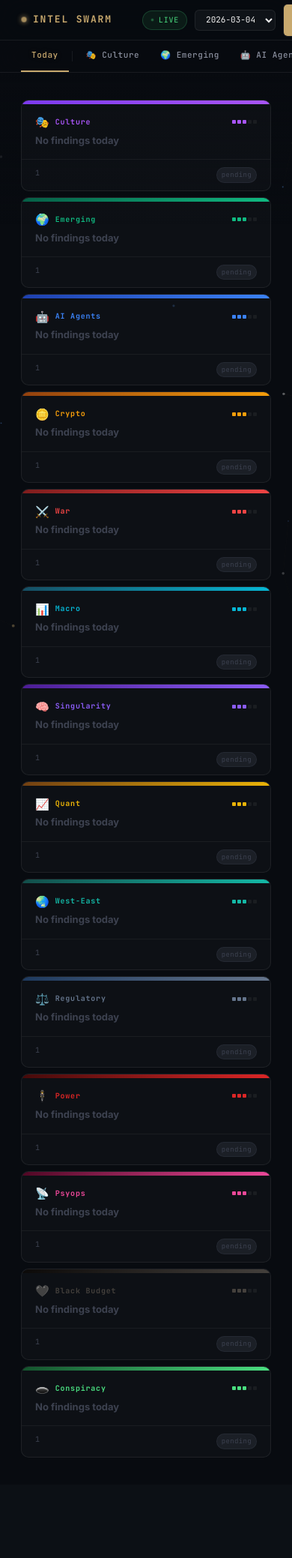
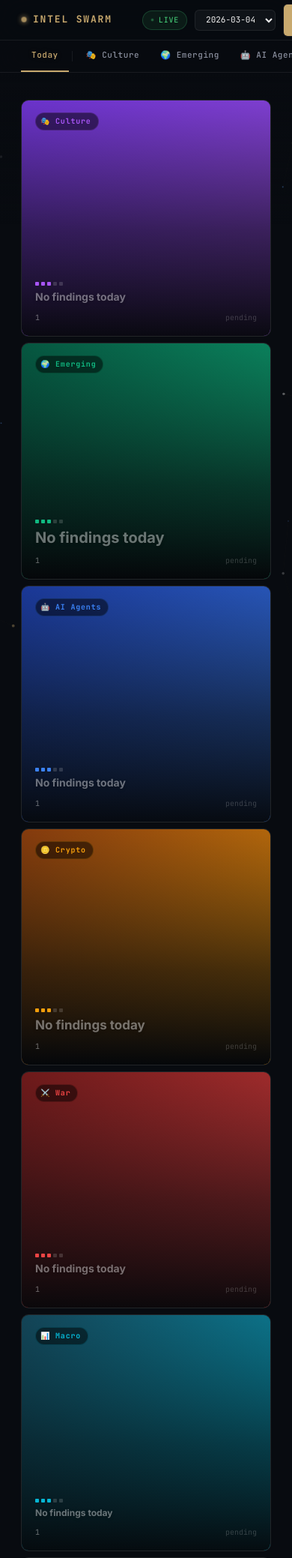
Before and after one commit to outsmartchad/intel-swarm, a Flask app: page /date/1 in a window 390 px wide; the page is wider, and only the part inside the window is pictured. Shown: the top 2078 px of that part at 75% size. Before the commit the page ends 1944 px from the top of that part, so only its background shows below. Run offline with Flask 3, Linux system fonts and the light colour scheme.

Commit message:
feat: BBC/CNBC editorial layout with daily-rotating hero
- assign_layout(): date-seeded random hero selection (weighted by score)
  - Hero (7-col): rotates daily from top-3 highest-score domains
  - Featured (5-col): another top scorer
  - Medium (4-col): next 3
  - Small (3-col): rest
- Cards are full-bleed image backgrounds with gradient overlay
- No-image cards: domain gradient as full-bleed background (intentional)
- Domain badge floats top-left on every card
- Score pip indicators + filed status in footer
- Staggered fade-up entrance animation
- Responsive: 2-col tablet, 1-col mobile

```diff
--- a/web/server.py
+++ b/web/server.py
@@ -1,10 +1,9 @@
 #!/usr/bin/env python3
 """Intel Swarm — Intelligence News Dashboard"""
 
-import os, glob, re
+import os, glob, re, json, random, hashlib
 from flask import Flask, render_template, abort, request, make_response
 import markdown as md_lib
-import json
 
 BASE = os.path.dirname(os.path.dirname(os.path.abspath(__file__)))
 
@@ -171,6 +170,28 @@
     )
     return m.group(1).strip() if m else ""
 
+def assign_layout(domains, date):
+    """Assign BBC/CNBC-style card sizes — hero rotates daily by date seed + score."""
+    seed = int(hashlib.md5(date.encode()).hexdigest()[:8], 16)
+    rng = random.Random(seed)
+
+    scored = sorted(range(len(domains)), key=lambda i: domains[i].get("score", 3), reverse=True)
+    # Hero: pick from top-3 scorers (date-seeded)
+    hero_pool = scored[:min(3, len(scored))]
+    hero_i = rng.choice(hero_pool)
+    remaining = [i for i in scored if i != hero_i]
+    # Featured: pick from next top-3
+    feat_pool = remaining[:min(3, len(remaining))]
+    feat_i = rng.choice(feat_pool)
+    rest = [i for i in remaining if i != feat_i]
+
+    for i, d in enumerate(domains):
+        if i == hero_i:     d["layout"] = "hero"
+        elif i == feat_i:   d["layout"] = "featured"
+        elif i in rest[:3]: d["layout"] = "medium"
+        else:               d["layout"] = "small"
+    return domains
+
 def render_findings_cards(findings):
     """Render findings as image cards for the domain article view."""
     if not findings: return ""
@@ -269,6 +290,8 @@
         if m:
             chief_action = re.sub(r'\s+', ' ', m.group(1).strip())[:400]
 
+    domains = assign_layout(domains, date)
+
     return render_template("home.html",
         date=date, dates=dates, lang=lang,
         synthesis_raw=synthesis_raw,
--- a/web/templates/home.html
+++ b/web/templates/home.html
@@ -4,93 +4,139 @@
 
 {% block body %}
 <style>
-  /* Editorial grid */
-  .editorial { display: grid; grid-template-columns: repeat(12, 1fr); gap: 8px; }
+/* ── SYNTHESIS STRIP ── */
+.syn-hero { margin-bottom: 24px; }
 
-  .card {
-    background: rgba(255,255,255,0.025);
+/* ── EDITORIAL GRID ── */
+.editorial {
+  display: grid;
+  grid-template-columns: repeat(12, 1fr);
+  grid-auto-rows: 10px; /* fine-grained row control */
+  gap: 8px;
+  margin-bottom: 48px;
+}
+
+/* Base card */
+.ecard {
+  position: relative; overflow: hidden; border-radius: 10px;
+  background: #111418;
   border: 1px solid rgba(255,255,255,0.07);
-    border-radius: 10px; overflow: hidden;
   text-decoration: none; color: inherit;
   display: flex; flex-direction: column;
-    transition: transform .2s cubic-bezier(.4,0,.2,1), border-color .2s, box-shadow .2s;
-    position: relative;
+  transition: border-color .2s, box-shadow .2s, transform .2s;
 }
-  .card:hover {
-    transform: translateY(-3px);
-    border-color: rgba(200,169,110,0.35);
-    box-shadow: 0 12px 40px rgba(0,0,0,0.5), 0 0 0 1px rgba(200,169,110,0.1);
+.ecard:hover {
+  border-color: rgba(200,169,110,.35);
+  box-shadow: 0 8px 40px rgba(0,0,0,.6);
+  transform: translateY(-2px);
 }
 
-  /* Score → column span */
-  .card-xl  { grid-column: span 6; }  /* score 5: half width */
-  .card-lg  { grid-column: span 4; }  /* score 4: third */
-  .card-md  { grid-column: span 3; }  /* score 3: quarter */
-  .card-sm  { grid-column: span 3; }  /* score 1-2: quarter */
+/* Layout slots */
+.ecard-hero     { grid-column: span 7; grid-row: span 30; }
+.ecard-featured { grid-column: span 5; grid-row: span 30; }
+.ecard-medium   { grid-column: span 4; grid-row: span 20; }
+.ecard-small    { grid-column: span 3; grid-row: span 14; }
 
-  /* Domain color banner */
-  /* Card image or color banner */
-  .card-banner {
-    width: 100%; flex-shrink: 0; overflow: hidden;
-    position: relative;
+/* Full-bleed image bg */
+.ecard-bg {
+  position: absolute; inset: 0;
+  background-size: cover; background-position: center;
+  transition: transform .5s ease;
 }
-  .card-banner-img {
-    width: 100%; height: 100%; object-fit: cover;
-    display: block; transition: transform .4s ease;
+.ecard:hover .ecard-bg { transform: scale(1.04); }
+.ecard-gradient-bg {
+  position: absolute; inset: 0;
 }
-  .card:hover .card-banner-img { transform: scale(1.04); }
-  .card-banner-color { height: 5px; width: 100%; }
-  .card-xl  .card-banner { height: 180px; }
-  .card-lg  .card-banner { height: 130px; }
-  .card-md  .card-banner, .card-sm .card-banner { height: 5px; overflow: visible; }
-  /* Gradient overlay on images */
-  .card-banner::after {
-    content: ''; position: absolute; bottom: 0; left: 0; right: 0; height: 60%;
-    background: linear-gradient(to top, rgba(8,11,16,.85), transparent);
-    pointer-events: none;
+/* Overlay */
+.ecard-overlay {
+  position: absolute; inset: 0;
+  background: linear-gradient(
+    to top,
+    rgba(5,7,10,.97) 0%,
+    rgba(5,7,10,.65) 45%,
+    rgba(5,7,10,.15) 100%
+  );
 }
-  .card-md .card-banner::after, .card-sm .card-banner::after { display: none; }
+.ecard-hero .ecard-overlay, .ecard-featured .ecard-overlay {
+  background: linear-gradient(
+    to top,
+    rgba(5,7,10,1) 0%,
+    rgba(5,7,10,.7) 40%,
+    rgba(5,7,10,.1) 100%
+  );
+}
 
-  .card-body { padding: 16px 18px; flex: 1; display: flex; flex-direction: column; gap: 8px; }
-  .card-meta { display: flex; align-items: center; gap: 8px; }
-  .card-emoji { font-size: 15px; line-height: 1; }
-  .card-domain { font-family: var(--mono); font-size: 10px; font-weight: 700; letter-spacing: .08em; }
-  .card-score { margin-left: auto; display: flex; gap: 2px; }
-  .score-pip { width: 5px; height: 5px; border-radius: 1px; }
-  .score-pip.filled { opacity: 1; }
-  .score-pip.empty  { opacity: .15; background: #666 !important; }
-  .card-status-badge { font-family: var(--mono); font-size: 9px; letter-spacing: .04em; padding: 2px 6px; border-radius: 99px; }
-  .badge-filed   { background: rgba(74,222,128,.08);  color: #4ade80; border: 1px solid rgba(74,222,128,.2); }
-  .badge-pending { background: rgba(61,66,80,.3); color: #3d4250; border: 1px solid rgba(61,66,80,.3); }
+/* Content sits above overlay */
+.ecard-content {
+  position: relative; z-index: 2;
+  padding: 16px 18px;
+  display: flex; flex-direction: column; justify-content: flex-end;
+  height: 100%;
+  gap: 6px;
+}
 
-  .card-headline { font-weight: 700; line-height: 1.35; color: var(--text); }
-  .card-xl  .card-headline { font-size: 17px; }
-  .card-lg  .card-headline { font-size: 15px; }
-  .card-md  .card-headline { font-size: 13px; }
-  .card-sm  .card-headline { font-size: 12px; }
+/* Domain badge */
+.ecard-badge {
+  display: inline-flex; align-items: center; gap: 6px;
+  font-family: var(--mono); font-size: 10px; font-weight: 700;
+  letter-spacing: .08em; padding: 3px 9px 3px 6px;
+  border-radius: 99px;
+  background: rgba(0,0,0,.5); backdrop-filter: blur(4px);
+  border: 1px solid rgba(255,255,255,.1);
+  width: fit-content;
+  align-self: flex-start;
+  margin-bottom: auto; /* push badge to top, text to bottom */
+}
 
-  .card-preview {
-    font-size: 12px; color: var(--muted); line-height: 1.6;
+/* Score pips */
+.ecard-pips { display: flex; gap: 3px; align-items: center; }
+.epip { width: 5px; height: 5px; border-radius: 1px; }
+.epip.on { opacity: 1; }
+.epip.off { background: rgba(255,255,255,.15) !important; }
+
+.ecard-headline {
+  font-weight: 700; line-height: 1.3; color: #fff;
+  text-shadow: 0 1px 4px rgba(0,0,0,.8);
+}
+.ecard-hero     .ecard-headline { font-size: 20px; }
+.ecard-featured .ecard-headline { font-size: 17px; }
+.ecard-medium   .ecard-headline { font-size: 14px; }
+.ecard-small    .ecard-headline { font-size: 12px; }
+
+.ecard-preview {
+  font-size: 12px; color: rgba(255,255,255,.65); line-height: 1.5;
   display: -webkit-box; -webkit-box-orient: vertical; overflow: hidden;
+  text-shadow: 0 1px 3px rgba(0,0,0,.8);
 }
-  .card-xl  .card-preview { -webkit-line-clamp: 4; }
-  .card-lg  .card-preview { -webkit-line-clamp: 3; }
-  .card-md  .card-preview { -webkit-line-clamp: 2; }
-  .card-sm  .card-preview { -webkit-line-clamp: 2; }
+.ecard-hero     .ecard-preview { -webkit-line-clamp: 3; }
+.ecard-featured .ecard-preview { -webkit-line-clamp: 2; }
+.ecard-medium   .ecard-preview { -webkit-line-clamp: 2; }
+.ecard-small    .ecard-preview { display: none; }
 
-  .card-footer { padding: 10px 18px; border-top: 1px solid rgba(255,255,255,.05); font-family: var(--mono); font-size: 10px; color: var(--dim); display: flex; justify-content: space-between; }
+.ecard-footer {
+  display: flex; align-items: center; justify-content: space-between;
+  font-family: var(--mono); font-size: 10px;
+  color: rgba(255,255,255,.4);
+}
+.ecard-filed   { color: #4ade80; }
+.ecard-pending { color: rgba(255,255,255,.2); }
 
+/* Stagger animations */
+.ecard { animation: fadeUp .4s ease both; }
+{% for i in range(1,15) %}.ecard:nth-child({{ i }}){animation-delay:{{ "%.2f"|format(i*0.05) }}s}{% endfor %}
+
+/* Responsive */
 @media (max-width: 900px) {
-    .card-xl, .card-lg, .card-md, .card-sm { grid-column: span 6; }
+  .ecard-hero     { grid-column: span 12; grid-row: span 24; }
+  .ecard-featured { grid-column: span 12; grid-row: span 20; }
+  .ecard-medium   { grid-column: span 6;  grid-row: span 18; }
+  .ecard-small    { grid-column: span 6;  grid-row: span 14; }
 }
 @media (max-width: 600px) {
-    .card-xl, .card-lg, .card-md, .card-sm { grid-column: span 12; }
+  .ecard-hero, .ecard-featured, .ecard-medium, .ecard-small {
+    grid-column: span 12; grid-row: span 18;
   }
-
-  /* Stagger animation */
-  .card { animation: fadeUp .35s ease both; }
-  {% for i in range(1, 15) %}.card:nth-child({{ i }}){animation-delay:{{ i*0.04 }}s}{% endfor %}
-  @keyframes fadeUp { from{opacity:0;transform:translateY(14px)} to{opacity:1;transform:translateY(0)} }
+}
 </style>
 
 <div class="wrap">
@@ -107,47 +153,57 @@
 
   <div class="editorial">
     {% for d in domains %}
+    {% set layout = d.layout|default('small') %}
+    {% set col1 = d.colors.split(',')[0] %}
+    {% set col2 = d.colors.split(',')[1] %}
+
+    <a href="/domain/{{ d.id }}?lang={{ lang|default('en') }}" class="ecard ecard-{{ layout }}">
+
+      {# Background: real image or gradient #}
+      {% if d.cover_image %}
+      <div class="ecard-bg" style="background-image:url('{{ d.cover_image }}')"></div>
+      {% else %}
+      <div class="ecard-gradient-bg" style="background: linear-gradient(135deg, {{ col1 }} 0%, {{ col2 }} 100%)"></div>
+      {% endif %}
+      <div class="ecard-overlay"></div>
+
+      <div class="ecard-content">
+
+        {# Top: domain badge #}
+        <div class="ecard-badge" style="color:{{ col2 }}; border-color:{{ col2 }}33">
+          {{ d.emoji }} {{ d.name }}
+        </div>
+
+        {# Bottom: headline + meta #}
+        <div>
+          <div class="ecard-pips" style="margin-bottom:6px">
             {% set score = d.score|default(3) %}
-    {% if score >= 5 %}{% set size_class = "card-xl" %}
-    {% elif score >= 4 %}{% set size_class = "card-lg" %}
-    {% elif score >= 3 %}{% set size_class = "card-md" %}
-    {% else %}{% set size_class = "card-sm" %}{% endif %}
+            {% for i in range(1,6) %}
+            <div class="epip {% if i <= score %}on{% else %}off{% endif %}"
+                 style="{% if i <= score %}background:{{ col2 }}{% endif %}"></div>
+            {% endfor %}
+          </div>
 
-    <a href="/domain/{{ d.id }}?lang={{ lang|default('en') }}" class="card {{ size_class }}">
-      <div class="card-banner">
-        {% if d.cover_image and (size_class == 'card-xl' or size_class == 'card-lg') %}
-        <img class="card-banner-img" src="{{ d.cover_image }}" alt="{{ d.name }}" loading="lazy">
+          <div class="ecard-headline">
+            {% if d.headline %}{{ d.headline }}
+            {% else %}<span style="opacity:.4">No findings today</span>{% endif %}
+          </div>
+
+          {% if d.findings and d.findings|length > 0 and d.findings[0].body %}
+          <div class="ecard-preview" style="margin-top:6px">{{ d.findings[0].body[:240] }}</div>
+          {% endif %}
+
+          <div class="ecard-footer" style="margin-top:10px">
+            <span>{{ date }}</span>
+            {% if d.filed %}
+            <span class="ecard-filed">✓ filed</span>
             {% else %}
-        <div class="card-banner-color" style="background: linear-gradient(90deg, {{ d.colors }})"></div>
+            <span class="ecard-pending">pending</span>
             {% endif %}
           </div>
-      <div class="card-body">
-        <div class="card-meta">
-          <span class="card-emoji">{{ d.emoji }}</span>
-          <span class="card-domain" style="color: {{ d.colors.split(',')[1] }}">{{ d.name }}</span>
-          <div class="card-score">
-            {% for i in range(1, 6) %}
-            <div class="score-pip {% if i <= score %}filled{% else %}empty{% endif %}"
-                 style="{% if i <= score %}background: {{ d.colors.split(',')[1] }}{% endif %}"></div>
-            {% endfor %}
         </div>
       </div>
-        <div class="card-headline">
-          {% if d.headline %}{{ d.headline }}
-          {% else %}<span style="color:var(--dim)">No findings today</span>{% endif %}
-        </div>
-        {% if d.findings and d.findings|length > 0 and d.findings[0].body %}
-        <div class="card-preview">{{ d.findings[0].body[:300] }}</div>
-        {% endif %}
-      </div>
-      <div class="card-footer">
-        <span>{{ date }}</span>
-        {% if d.filed %}
-        <span class="card-status-badge badge-filed">✓ filed</span>
-        {% else %}
-        <span class="card-status-badge badge-pending">pending</span>
-        {% endif %}
-      </div>
+
     </a>
     {% endfor %}
   </div>
```
Lines whose indentation alone changed are shown as unchanged.
